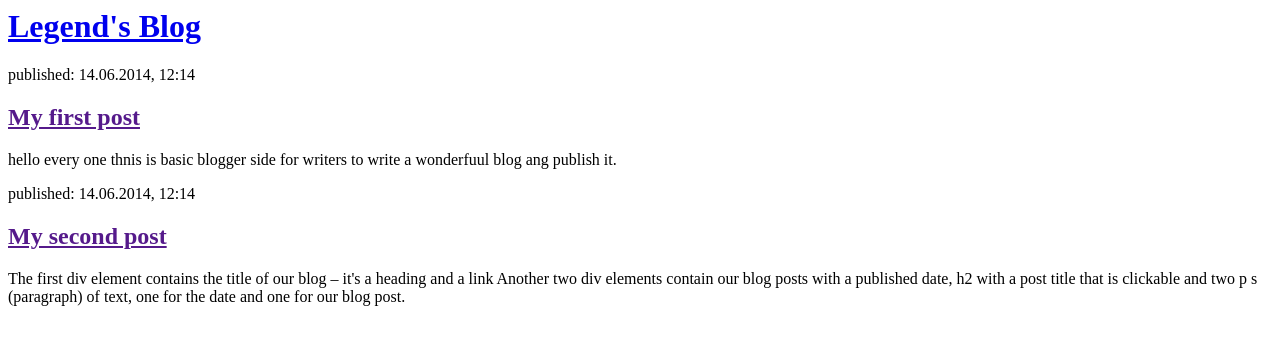
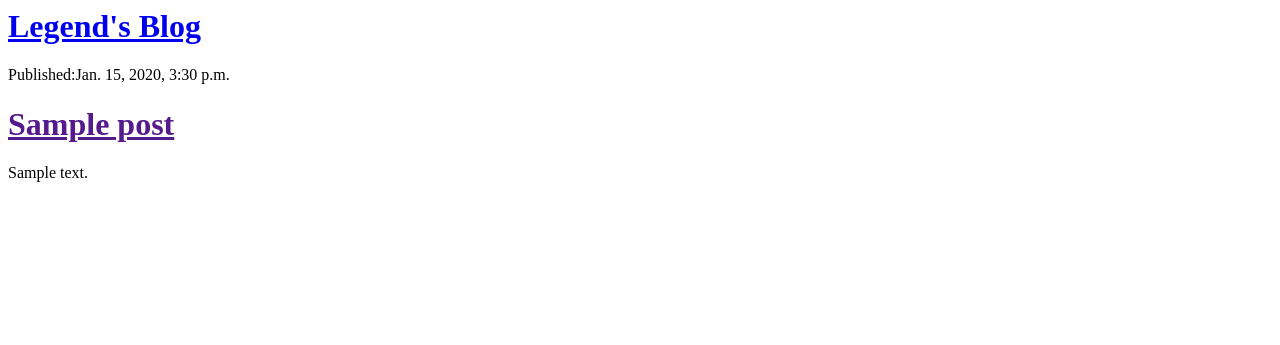
Before and after one commit to GaneshNimkar/my-first-blog, a Django app: template blog/templates/blog/post_list.html in a window 1280 px wide. Shown: the top 345 px of the page. Run offline with Django 3.2, Linux system fonts and the light colour scheme; the template is opened without the code that fills it: values that come from a table or form of the project are taken from there, others are empty; tables that the repository leaves empty hold one stand-in row (values such as "Sample post").

Commit message:
modified templates to display posts from database.

```diff
--- a/blog/templates/blog/post_list.html
+++ b/blog/templates/blog/post_list.html
@@ -1,23 +1,17 @@
 <html>
 	<head>
-		<title>Django Girls blog</title>
+		<title>Legend's blog</title>
 	</head>
 	<body>
 		<div>
 			<h1><a href="/">Legend's Blog</a></h1>
 		</div>
-		<div>
-			<p>published: 14.06.2014, 12:14</p>
-				<h2><a href="">My first post</a></h2>
-			<p>hello every one thnis is basic blogger side for writers to write a wonderfuul blog ang publish it.</p>
-		</div>
-
-		<div>
-			<p>published: 14.06.2014, 12:14</p>
-			<h2><a href="">My second post</a></h2>
-			<p>The first div element contains the title of our blog – it's a heading and a link
-			Another two div elements contain our blog posts with a published date, h2 with a post title that is clickable and two
-			p s (paragraph) of text, one for the date and one for our blog post.</p>
-		</div>
+		 {% for post in posts %}
+			<div>
+				<p>Published:{{post.published_date}}</p>
+				<h1><a href=""> {{post.title}} </a></h1>
+				<p>{{ post.text|linebreaksbr }}</p>
+			</div>
+		{% endfor %}
 	</body>
 </html>
--- a/blog/views.py
+++ b/blog/views.py
@@ -1,6 +1,9 @@
 from django.shortcuts import render
 
 # Create your views here.
+from .models import Post
+from django.utils import timezone
 
 def post_list(request):
-	return render(request, 'blog/post_list.html', {})
+	posts = Post.objects.filter(published_date__lte=timezone.now()).order_by('published_date')
+	return render(request, 'blog/post_list.html', {'posts':posts})
```
